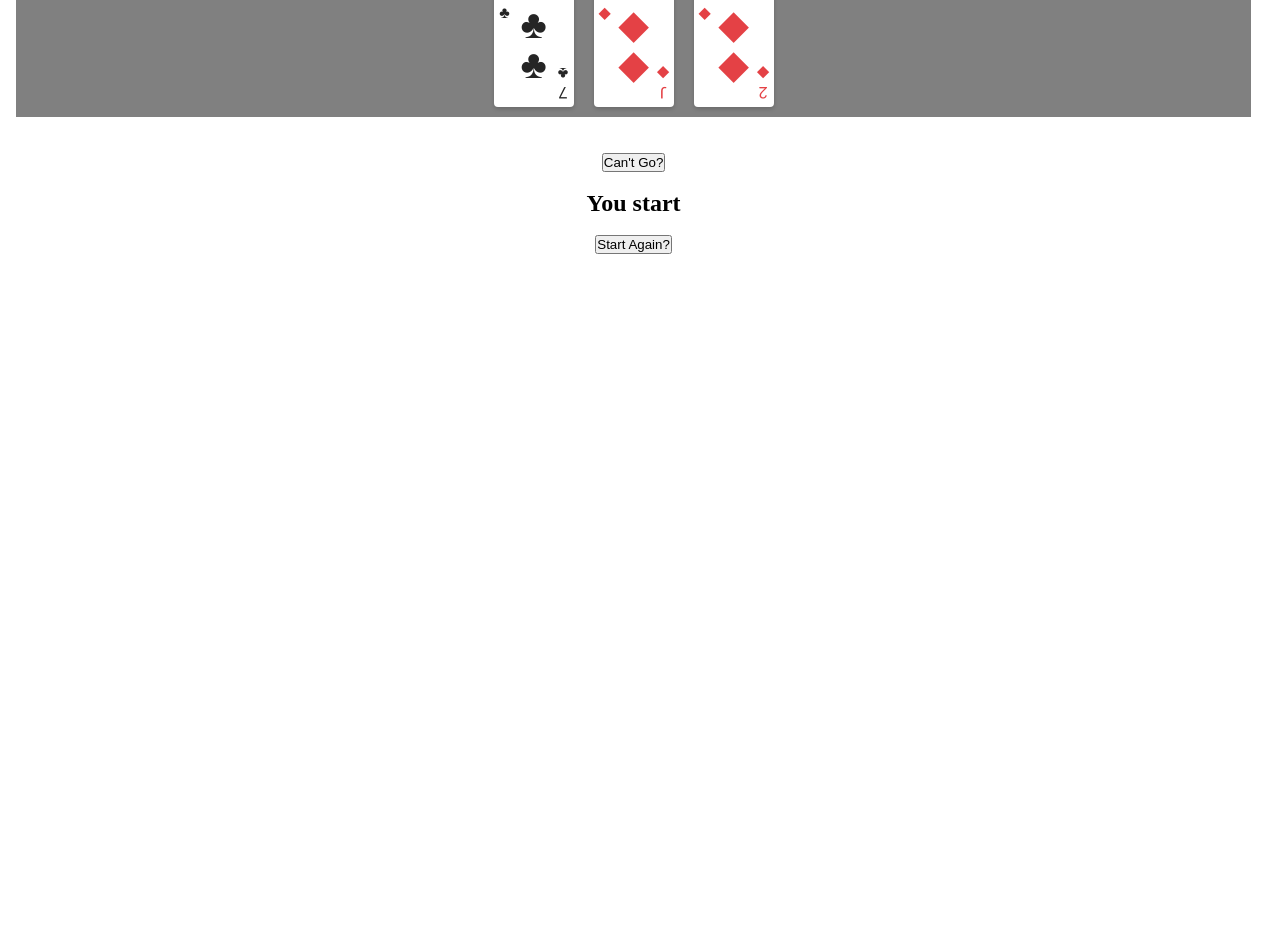
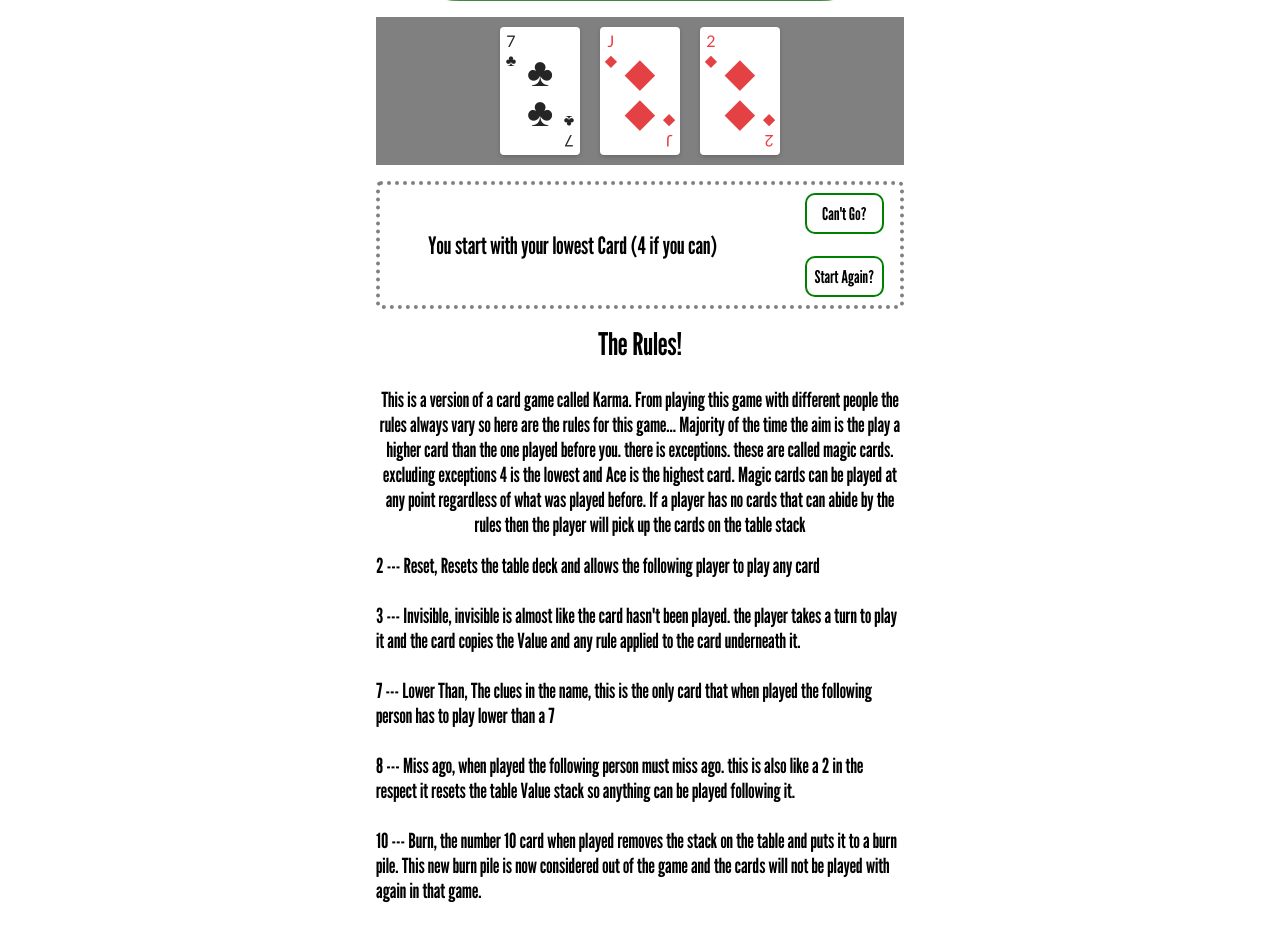
Before and after one commit to sPridmore96/Karma-card-game, a website with bundled scripts: page index.html in a window 1280 px wide. Shown: the part 395-1336 px from the top of the page. Before the commit the page ends 800 px from the top, so only its background shows below. Built offline with nearby package versions, Linux system fonts and the light colour scheme.

Commit message:
changes to styles and added rules list

```diff
--- a/index.html
+++ b/index.html
@@ -43,14 +43,33 @@
     <div class="user">
       <div class="user__hand"></div>
     </div>
-    <div>
-        <br>
-        <br>
+
+    <div class="controls-container">
+      <h2 id="playerTurn">You start with your lowest Card (4 if you can)</h2>
+      <div class="controls-container__buttons-container">
       <button id="cant-go">Can't Go?</button>
+      <button id="start-again">Start Again?</button>
+      </div>
+      </button>
     </div>
-    <br>
-    <h2 id="playerTurn">You start</h2>
-    <br>
-    <button id="start-again">Start Again?</button>
+    <div class="rules">
+      <h2>The Rules!</h2>
+      <br>
+      <p>This is a version of a card game called Karma. From playing this game with different people the rules always vary so here are the rules for this game...
+        Majority of the time the aim is the play a higher card than the one played before you. there is exceptions.
+        these are called magic cards. excluding exceptions 4 is the lowest and Ace is the highest card.
+        Magic cards can be played at any point regardless of what was played before. If a player has no cards that can abide by the rules then the player will pick up the cards on the table stack</p>
+        <div class="rules__container">
+          <p>2 --- Reset, Resets the table deck and allows the following player to play any card
+          </p><br>
+          <p>3 --- Invisible, invisible is almost like the card hasn't been played. the player takes a turn to play it and the card copies the Value and any rule applied to the card underneath it.</p><br>
+          <p>7 --- Lower Than, The clues in the name, this is the only card that when played the following person has to play lower than a 7</p><br>
+          <p>8 --- Miss ago, when played the following person must miss ago. this is also like a 2 in the respect it resets the table Value stack so anything can be played following it.</p><br>
+          <p>10 --- Burn, the number 10 card when played removes the stack on the table and puts it to a burn pile. This new burn pile is now considered out of the game and the cards will not be played with again in that game.</p><br>
+        </div>
+      <div>
+        <p></p>
+      </div>
+    </div>
   </body>
 </html>
--- a/main.js
+++ b/main.js
@@ -3,7 +3,6 @@ import fullDeckObj from "./cards.js";
 
 //------------ global Vars
 let shuffledDeckArr = [];
-let shuffledDeckArrTwo = []
 let tableStackArr = [];
 let userHandArr = [];
 let opponentHandArr = [];
@@ -23,19 +22,14 @@ let message = ``
 
 // ---------- DOM selectors
 const userDiv = document.querySelector(".user");
-const opponentsDiv = document.querySelector(".opponent")
 const usersHandHTML = document.querySelector(".user__hand");
 const opponentHandHTML = document.querySelector(".opponent__hand")
 const tableDeck = document.querySelector(".table__deck");
 const tableStackElement = document.querySelector(".table__stack");
 const tableBurn = document.querySelector(".table__burn");
 const cantGoButton = document.querySelector("#cant-go");
-const cantGoButtonPTwo = document.querySelector("#cant-go-PTwo");
-const chose = document.querySelector("#chose");
 const showTurn = document.querySelector("#playerTurn")
 const startAgain = document.querySelector("#start-again")
-console.log(startAgain);
-console.log(cantGoButton);
 
 // --------- start of game
 
@@ -53,10 +47,7 @@ const shuffle = (array) => {
     while (currentIndex != 0) {
         randomIndex = Math.floor(Math.random() * currentIndex);
         currentIndex--;
-        [array[currentIndex], array[randomIndex]] = [
-            array[randomIndex],
-            array[currentIndex],
-        ];
+        [array[currentIndex], array[randomIndex]] = [array[randomIndex],array[currentIndex]];
     }
     return array;
 };
@@ -65,7 +56,7 @@ const startGame = () => {
     shuffledDeckArr = shuffle(fullDeckObj);
     return shuffledDeckArr;
 };
-
+startGame()
 const removeFromDeck = (deck) => {
     if (deck.length > 0) {
         return deck.pop();
@@ -80,20 +71,19 @@ const declareWinner = (playerArr, otherPlayerArr) => {
     if (playerArr.length === 0) {
         message = `<h1>Winner!!!</h1> <br> <p>Play Again?</p>`
         let gameFinished = true
-        return showTurn.innerHTML = message
+        return showTurn.innerHTML = message, gameFinished
     } else if (otherPlayerArr.length === 0) {
         let gameFinished = true
         message = `<h1>Unlucky, Play Again?</h1>`
-        return showTurn.innerHTML = message
+        return showTurn.innerHTML = message, gameFinished
     } else {
         return
     }
 }
-startGame()
+
 const reStartGame = (event) => {
     location.reload()
 }
-
 
 
 // --------------- moving cards to be used
@@ -120,25 +110,15 @@ const makePlayerHandFromDeck = () => {
 };
 
 const createHand = (playerHandArr, amountOfCards) => {
-    if (playerHandArr === opponentHandArr) {
+
         for (let i = 0; i < amountOfCards; i++) {
             removedDeckCardObj = removeFromDeck(shuffledDeckArr);
             addCardToArr(playerHandArr, removedDeckCardObj);
             playerHandArr.forEach((obj) => {
                 obj = createCardInfo(obj);
-                obj = createCardInfoForOpponent(obj)
-            });
-        }
-    } else {
-        for (let i = 0; i < amountOfCards; i++) {
-            removedDeckCardObj = removeFromDeck(shuffledDeckArr);
-            addCardToArr(playerHandArr, removedDeckCardObj);
-            playerHandArr.forEach((obj) => {
-                obj = createCardInfo(obj);
-            });
-        }
-    }
-};
+                obj = createCardInfoForOpponent(obj)})
+
+}};
 
 const ReplenishHand = (playerArr, playerHTML) => {
     if (shuffledDeckArr.length === 0) {
@@ -182,19 +162,18 @@ const makeHTMLForPlayingHand = (playerHandArr, htmlElement) => {
 const makeHTMLForFirstHand = (playerHandArr, htmlElement) => {
     if (playerHandArr === userHandArr) {
         playerHandArr.forEach((cardObj) => {
-            console.log();
             htmlElement.innerHTML += cardObj["card info"];
         });
     } else {
         playerHandArr.forEach((cardObj) => {
-            console.log();
             htmlElement.innerHTML += cardObj["opponent card"];
         })
     };
 }
 
 const createCardInfo = (givenObj) => {
-    let cardInfo = `<section class="card select card--${givenObj.suit}" name="${givenObj.name}" value = ${givenObj.value}>
+    let cardInfo =
+     `<section class="card select card--${givenObj.suit}" name="${givenObj.name}" value = ${givenObj.value}>
             <div class="card__inner card__inner--centered">
                 <div class="card__column">
                     <div class="card__symbol"></div>
@@ -263,8 +242,9 @@ const getIndexToPlay = (array) => {
 
 const removeCardFromUser = (event) => {
     console.log(tableStackArr);
-    console.log(shuffledDeckArr.length);
+
     declareWinner(userHandArr, opponentHandArr)
+
     if (userPlayed === false) {
         htmlFoundCard = [];
         for (let i = 0; i < event.path.length - 4; i++) {
@@ -344,7 +324,6 @@ const removeCardFromUserTwo = (turn) => {
             if (userPlayed === true) {
                 randomIndex = getIndexToPlay(opponentHandArr)
                 htmlFoundCard = [];
-                console.log(opponentHandHTML.childNodes);
                 console.log(tableStackArr);
                 htmlFoundCard.push(opponentHandHTML.childNodes[randomIndex]);
 
@@ -402,6 +381,7 @@ const removeCardFromUserTwo = (turn) => {
         null
     }
 }
+
 //-----------------------------
 
 const loopThroughHandArr = (playerHandArr) => {
@@ -447,8 +427,6 @@ const removeCopyCardFromPlayerArr = (playerArr, index) => {
     return copyPlayArr, copyRemovedObj;
 };
 
-
-// ------------- Adding to table deck
 const cardToTableStackArr = (array) => {
     array.forEach(obj => {
         tableStackArr.unshift(obj);
@@ -478,7 +456,6 @@ const collectTableCardToCompare = () => {
 }
 
 const isCardMagic = (card) => {
-    // console.log(card.rule);
     return rules.includes(card.rule) ? true : false;
 }
 
--- a/styles.scss
+++ b/styles.scss
@@ -1,10 +1,13 @@
 @use "./styles/cards" as *;
 @use "./styles/table";
+@use "./styles/variables" as *;
 
 *{
     margin: 0;
     padding: 0;
     box-sizing: border-box;
+    font-family: $main-font;
+    font-weight: 200;
 }
 
 body{
@@ -14,6 +17,7 @@ body{
     justify-content: center;
     align-items: center;
     padding: 1rem;
+    margin: 3rem auto;
 }
 
 .opponent {
@@ -50,3 +54,51 @@ body{
         align-items: center;
     }
 }
+
+.controls-container{
+    border: dotted grey 4px;
+    border-radius: 5px;
+    display: flex;
+    width: 100%;
+    margin-top: 1rem;
+    height: 8rem;
+    justify-content: space-between;
+    align-items: center;
+    padding: 0.5rem;
+    padding: 0.5rem 1rem 0.5rem 3rem;
+
+    &__buttons-container {
+        height: 100%;
+        display: flex;
+        flex-direction: column;
+        justify-content: space-between;
+
+        & button {
+            font-size: 1.1rem;
+            background-color: transparent;
+            border: solid green 2px;
+            padding: 0.5rem;
+            border-radius: 10px;
+
+        }
+    }
+}
+
+.rules {
+    display: flex;
+    margin-top: 1rem;
+    flex-direction: column;
+    align-items: center;
+    text-align: center;
+    font-size: 1.3rem;
+    &__container {
+        margin-top: 1rem;
+        text-align: left;
+    }
+}
+
+@media screen and (min-width: 450px ) {
+    body {
+        width: 35rem
+    }
+}
--- a/styles/_table.scss
+++ b/styles/_table.scss
@@ -1,8 +1,7 @@
 .table {
-    flex-wrap: wrap;
     background-color: rgba(10, 105, 10, 0.788);
     height: 100%;
-    width: 90vw;
+    width: 100%;
     display: flex;
     align-items: center;
     justify-content: space-between;
@@ -10,3 +9,8 @@
     padding: 0.5rem;
     margin: 1rem 0 1rem 0;
 }
+@media screen and (max-width: 450px) {
+    .table {
+        flex-direction: column;
+    }
+}
--- a/styles/_variables.scss
+++ b/styles/_variables.scss
@@ -1,3 +1,7 @@
+@import url('https://fonts.googleapis.com/css2?family=League+Gothic&display=swap');
+
+$main-font: 'League Gothic', sans-serif;
+
 $color: #c0c0c0;
 $background: #f0f0f0;
 $gutter: 0.625rem;
```
Also changed, not shown: styles.css, 1 other file.
